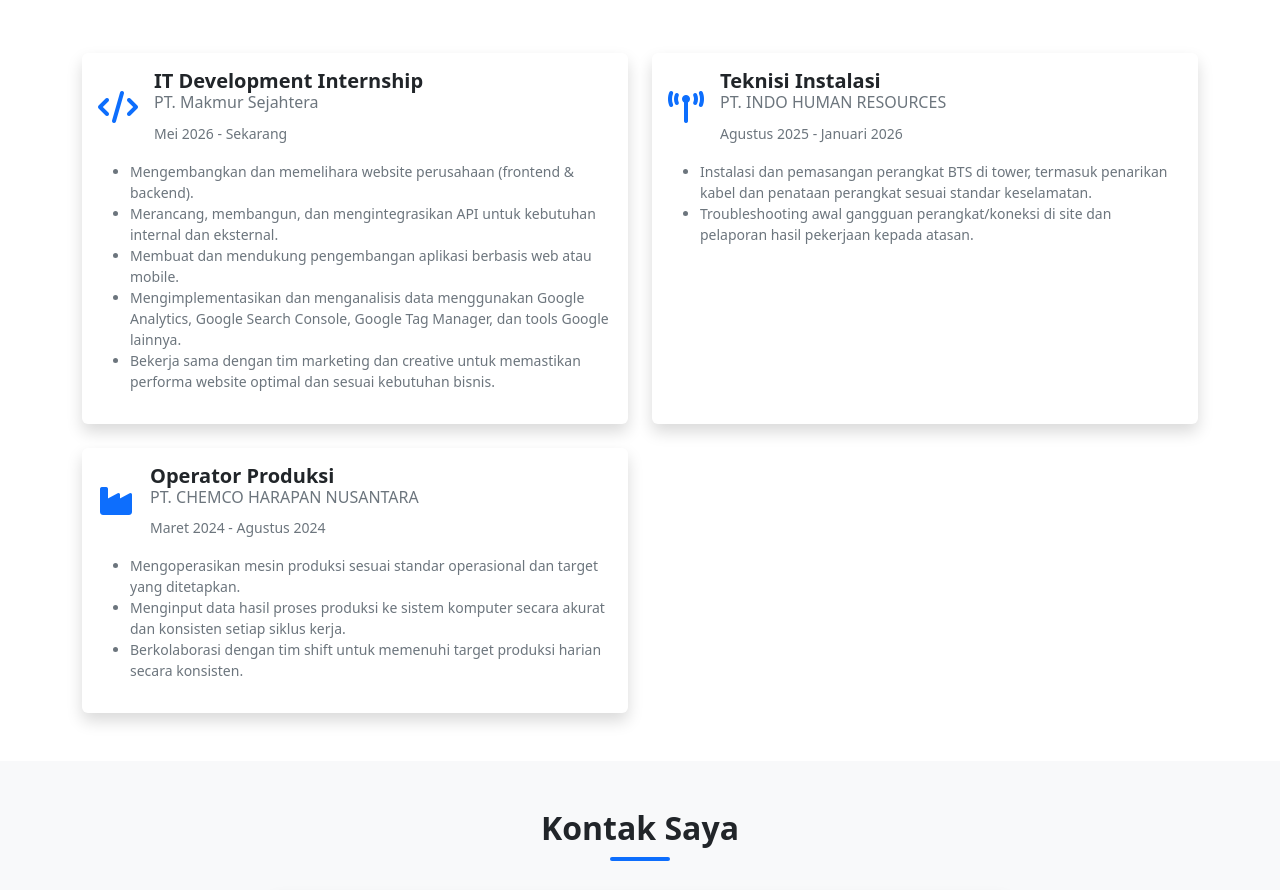
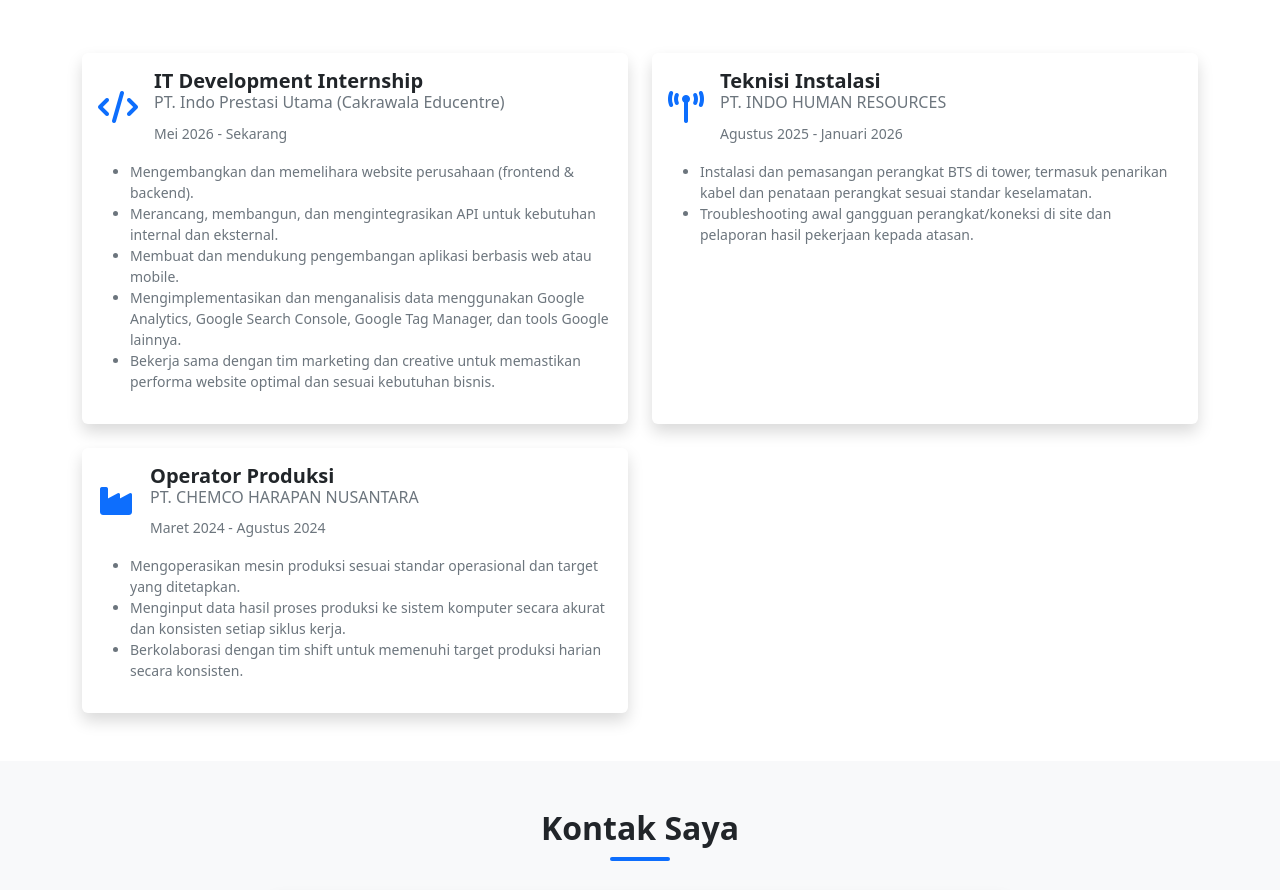
Before and after one commit to VICH26/wegapangestu.github.io, a plain HTML site: page index.html in a window 1280 px wide. Shown: the part 4530-5420 px from the top of the page. Drawn offline with nearby package versions, Linux system fonts and the light colour scheme.

Commit message:
fix: internship company name

```diff
--- a/index.html
+++ b/index.html
@@ -386,7 +386,7 @@
                 <i class="fas fa-code fa-2x text-primary me-3"></i>
                 <div>
                   <h5 class="card-title fw-bold mb-0">IT Development Internship</h5>
-                  <h6 class="text-muted">PT. Makmur Sejahtera</h6>
+                  <h6 class="text-muted">PT. Indo Prestasi Utama (Cakrawala Educentre)</h6>
                   <small class="text-muted">Mei 2026 - Sekarang</small>
                 </div>
               </div>
```
